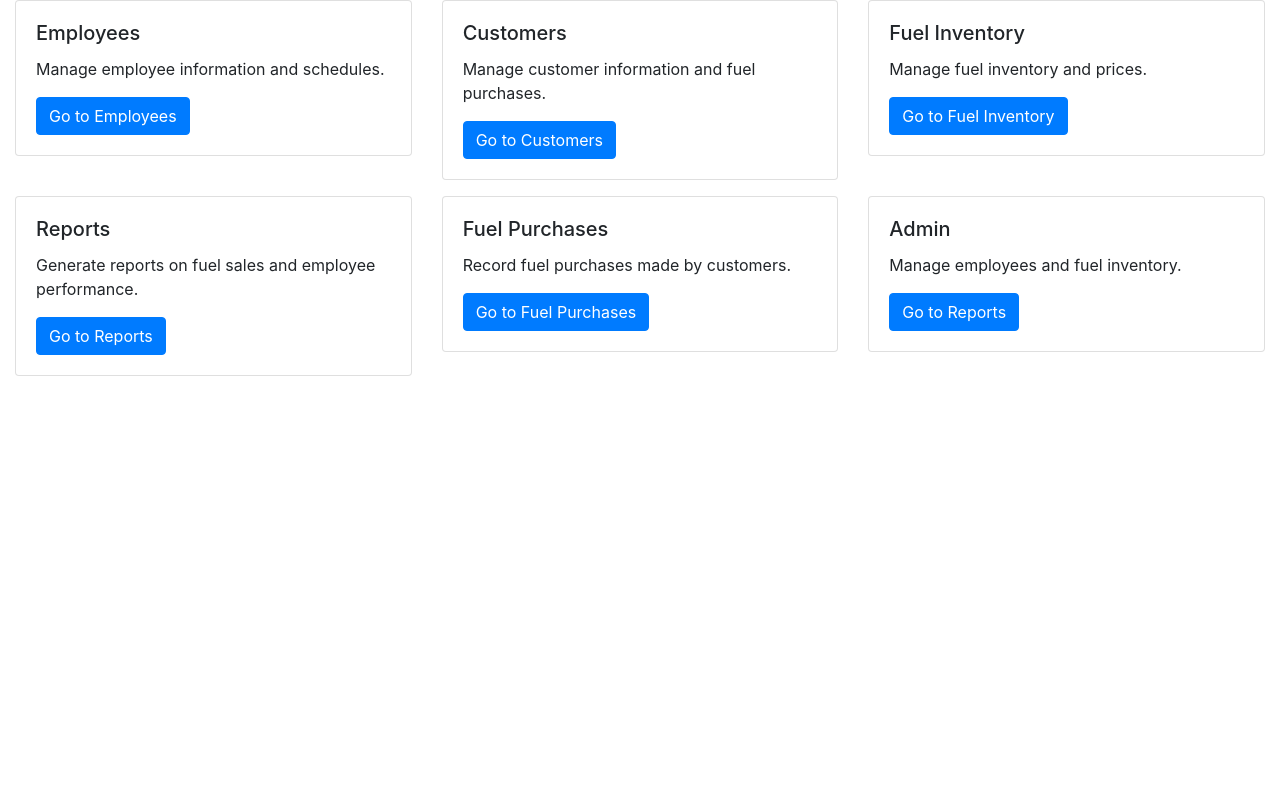
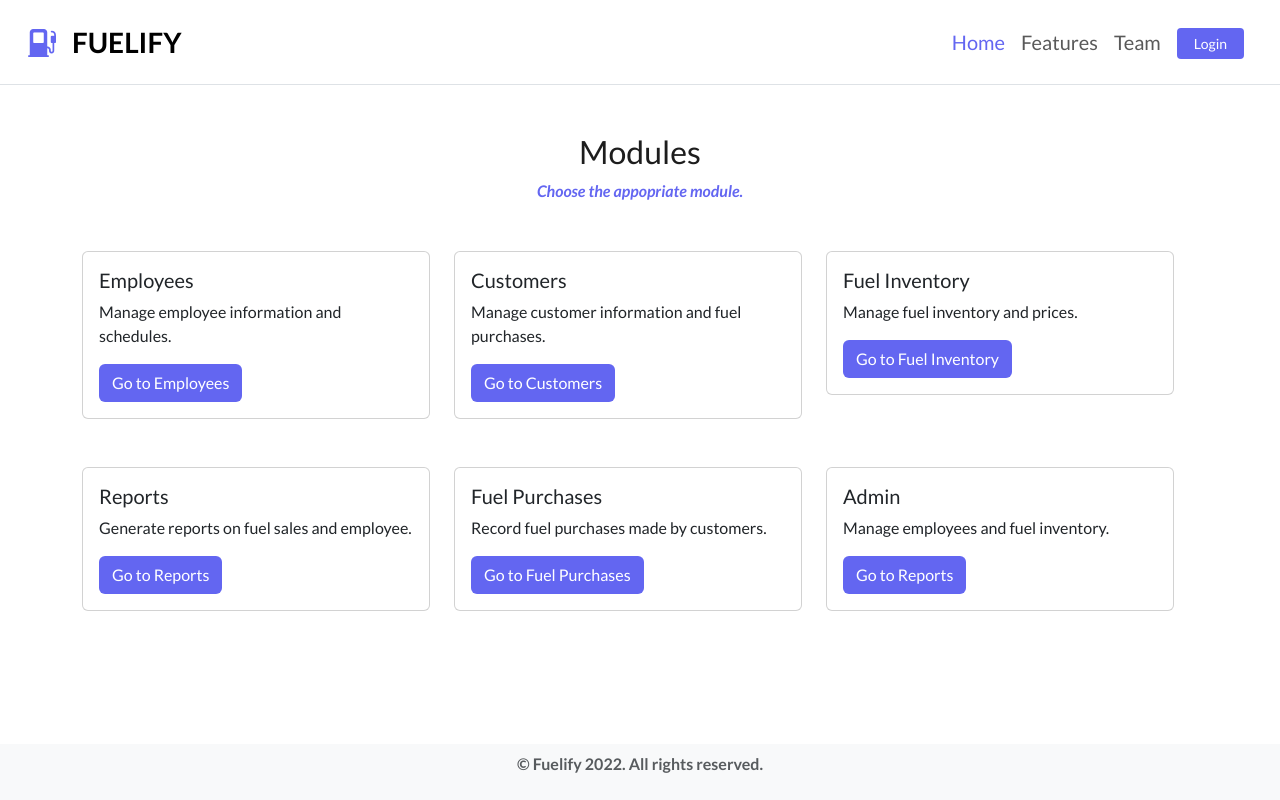
Before and after one commit to MarkisDev/fuelify, a Flask app: page /dashboard in a window 1280 px wide. Run offline with Flask 2, Linux system fonts and the light colour scheme; the visitor is signed in with stand-in values (Sample User, id 1); data comes from the database, SQL or seed files in the repository; some libraries are stand-ins or nearby versions.

Commit message:
added dashboard ui

```diff
--- a/templates/dashboard.html
+++ b/templates/dashboard.html
@@ -1,26 +1,17 @@
-<!-- home.html -->
+{% extends 'partials/_base.html' %}
 
-<!DOCTYPE html>
-<html lang="en">
-
-<head>
-    <meta charset="UTF-8">
-    <meta name="viewport" content="width=device-width, initial-scale=1.0">
-    <meta http-equiv="X-UA-Compatible" content="ie=edge">
-    <link rel="stylesheet" href="https://stackpath.bootstrapcdn.com/bootstrap/4.4.1/css/bootstrap.min.css"
-        crossorigin="anonymous">
-    <title>Fuelify</title>
-</head>
-
-<body>
-    <div class="container-fluid">
+{% block content %}
+<div class="container">
+    <div class="row mb-5">
+        <h2 class="text-center mt-5">Modules</h2>
+        <p class="text-center bi fst-italic fw-bold fs-7  mb-5">Choose the appopriate module.</p>
         <div class="row">
             <div class="col-sm-4">
                 <div class="card">
                     <div class="card-body">
                         <h5 class="card-title">Employees</h5>
                         <p class="card-text">Manage employee information and schedules.</p>
-                        <a href="/employees" class="btn btn-primary">Go to Employees</a>
+                        <a href="/employees" class="btn btn-prime">Go to Employees</a>
                     </div>
                 </div>
             </div>
@@ -29,7 +20,7 @@
                     <div class="card-body">
                         <h5 class="card-title">Customers</h5>
                         <p class="card-text">Manage customer information and fuel purchases.</p>
-                        <a href="/customers" class="btn btn-primary">Go to Customers</a>
+                        <a href="/customers" class="btn btn-prime">Go to Customers</a>
                     </div>
                 </div>
             </div>
@@ -38,18 +29,18 @@
                     <div class="card-body">
                         <h5 class="card-title">Fuel Inventory</h5>
                         <p class="card-text">Manage fuel inventory and prices.</p>
-                        <a href="/fuel_inventory" class="btn btn-primary">Go to Fuel Inventory</a>
+                        <a href="/fuel_inventory" class="btn btn-prime">Go to Fuel Inventory</a>
                     </div>
                 </div>
             </div>
         </div>
-        <div class="row mt-3">
+        <div class="row my-5">
             <div class="col-sm-4">
                 <div class="card">
                     <div class="card-body">
                         <h5 class="card-title">Reports</h5>
-                        <p class="card-text">Generate reports on fuel sales and employee performance.</p>
-                        <a href="/reports" class="btn btn-primary">Go to Reports</a>
+                        <p class="card-text">Generate reports on fuel sales and employee.</p>
+                        <a href="/reports" class="btn btn-prime">Go to Reports</a>
                     </div>
                 </div>
             </div>
@@ -58,7 +49,7 @@
                     <div class="card-body">
                         <h5 class="card-title">Fuel Purchases</h5>
                         <p class="card-text">Record fuel purchases made by customers.</p>
-                        <a href="/fuel_purchases" class="btn btn-primary">Go to Fuel Purchases</a>
+                        <a href="/fuel_purchases" class="btn btn-prime">Go to Fuel Purchases</a>
                     </div>
                 </div>
             </div>
@@ -67,17 +58,11 @@
                     <div class="card-body">
                         <h5 class="card-title">Admin</h5>
                         <p class="card-text">Manage employees and fuel inventory.</p>
-                        <a href="/reports" class="btn btn-primary">Go to Reports</a>
+                        <a href="/reports" class="btn btn-prime">Go to Reports</a>
                     </div>
                 </div>
             </div>
         </div>
-
-        <script src="https://code.jquery.com/jquery-3.4.1.slim.min.js" crossorigin="anonymous"></script>
-        <script src="https://cdn.jsdelivr.net/npm/popper.js@1.16.0/dist/umd/popper.min.js"
-            crossorigin="anonymous"></script>
-        <script src="https://stackpath.bootstrapcdn.com/bootstrap/4.4.1/js/bootstrap.min.js"
-            crossorigin="anonymous"></script>
-</body>
-
-</html>
+    </div>
+</div>
+{%endblock%}
```
